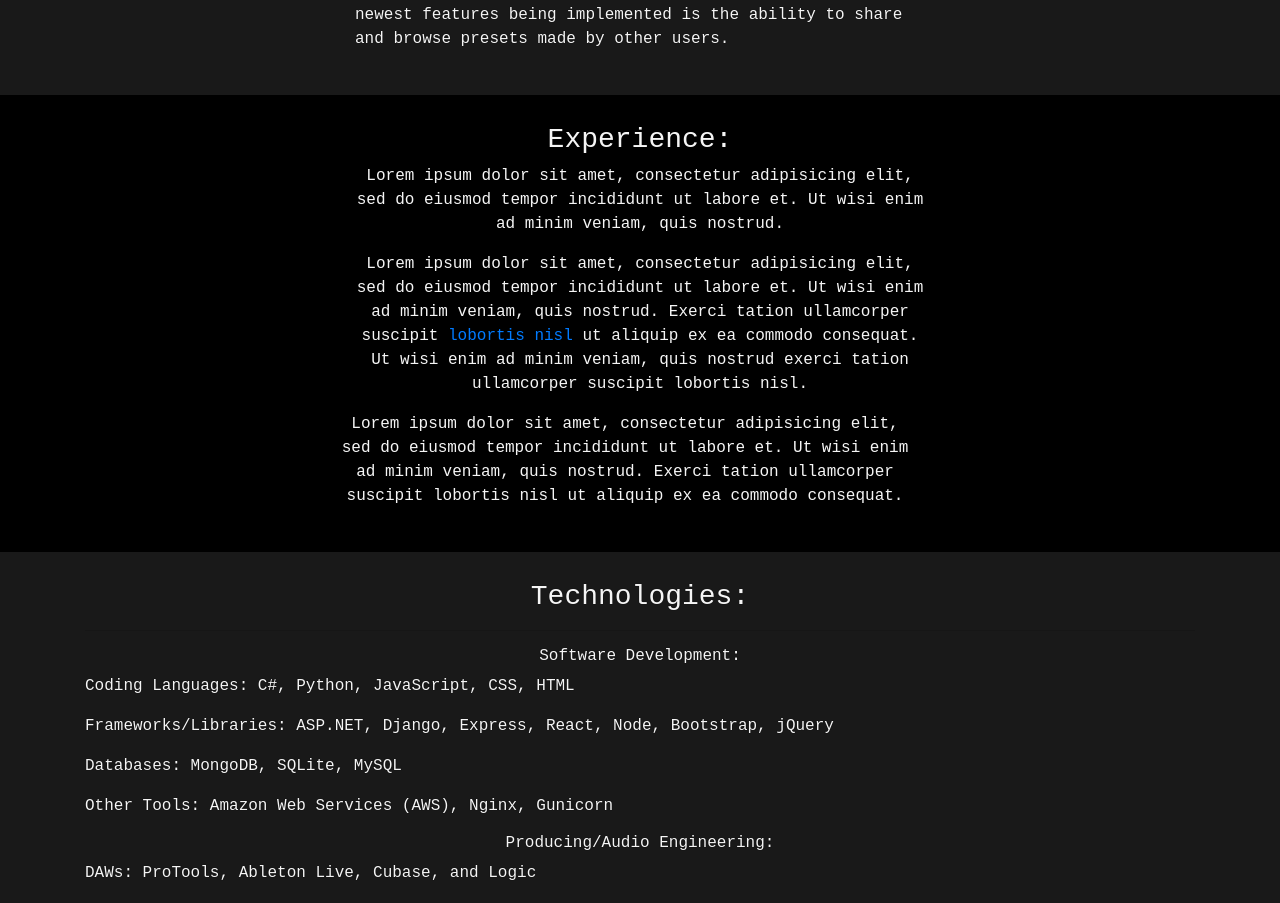
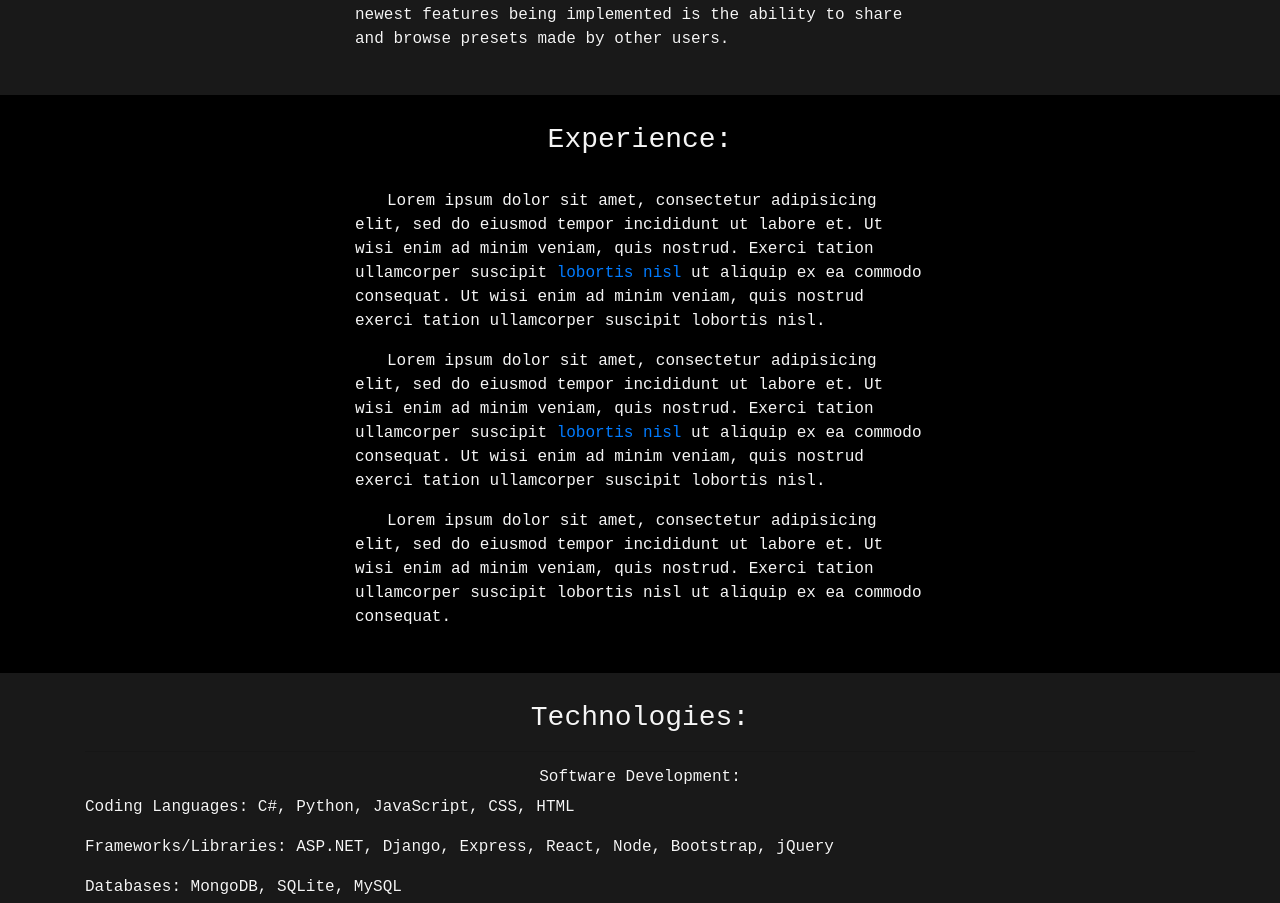
Before and after one commit to CaymanTomsic/PersonalWebsite, a React (Create React App) app in the folder client/: page /main in a window 1280 px wide. Shown: the part 1684-2587 px from the top of the page. Built offline with nearby package versions, Linux system fonts and the light colour scheme; the HTML template or start-up script is replaced by a standard one.

Commit message:
aligned experience page

```diff
--- a/client/src/components/ExperiencePage.js
+++ b/client/src/components/ExperiencePage.js
@@ -5,30 +5,43 @@ const ExperiencePage = (props) => {
     return (
         <div className="container my-4">
             <div className="row justify-content-center">
+                <div className="col section-2-box wow fadeInLeft">
                     <h3 className= "whitesmoke">Experience:</h3>
                     <hr/>
-                <div className="row d-flex justify-content-center">
-                    <p className="whitesmoke w-50">
-                        Lorem ipsum dolor sit amet, consectetur adipisicing elit,
-                        sed do eiusmod tempor incididunt ut labore et. Ut wisi enim ad minim veniam, quis nostrud.
-                    </p>
-                </div>
-                <div className="row d-flex justify-content-center">
-                    <p className="whitesmoke w-50">
+                    <div className="justify-content-center" style={{textAlign: "left"}}>
+                        <div className="row align-items-center">
+                            <div className="d-flex justify-content-center">
+                                <p className="whitesmoke w-50 indent">
                                     Lorem ipsum dolor sit amet, consectetur adipisicing elit, sed do eiusmod tempor incididunt ut labore et.
                                     Ut wisi enim ad minim veniam, quis nostrud.
                                     Exerci tation ullamcorper suscipit <a href="#">lobortis nisl</a> ut aliquip ex ea commodo consequat.
                                     Ut wisi enim ad minim veniam, quis nostrud exerci tation ullamcorper suscipit lobortis nisl.
                                 </p>
                             </div>
-                <div className="row d-flex justify-content-center"></div>
-                    <p className= "whitesmoke w-50">
+                        </div>
+                        <div className="row align-items-center">
+                            <div className="d-flex justify-content-center">
+                                <p className="whitesmoke w-50 indent">
+                                    Lorem ipsum dolor sit amet, consectetur adipisicing elit, sed do eiusmod tempor incididunt ut labore et.
+                                    Ut wisi enim ad minim veniam, quis nostrud.
+                                    Exerci tation ullamcorper suscipit <a href="#">lobortis nisl</a> ut aliquip ex ea commodo consequat.
+                                    Ut wisi enim ad minim veniam, quis nostrud exerci tation ullamcorper suscipit lobortis nisl.
+                                </p>
+                            </div>
+                        </div>
+                        <div className="row align-items-center">
+                            <div className="d-flex justify-content-center">
+                                <p className= "whitesmoke w-50 indent">
                                     Lorem ipsum dolor sit amet, consectetur adipisicing elit, sed do eiusmod tempor incididunt ut labore et.
                                     Ut wisi enim ad minim veniam, quis nostrud.
                                     Exerci tation ullamcorper suscipit lobortis nisl ut aliquip ex ea commodo consequat.
                                 </p>
                             </div>
                         </div>
+                    </div>
+                </div>
+            </div>
+        </div>
     );
 };
 
```
Lines whose indentation alone changed are shown as unchanged.
